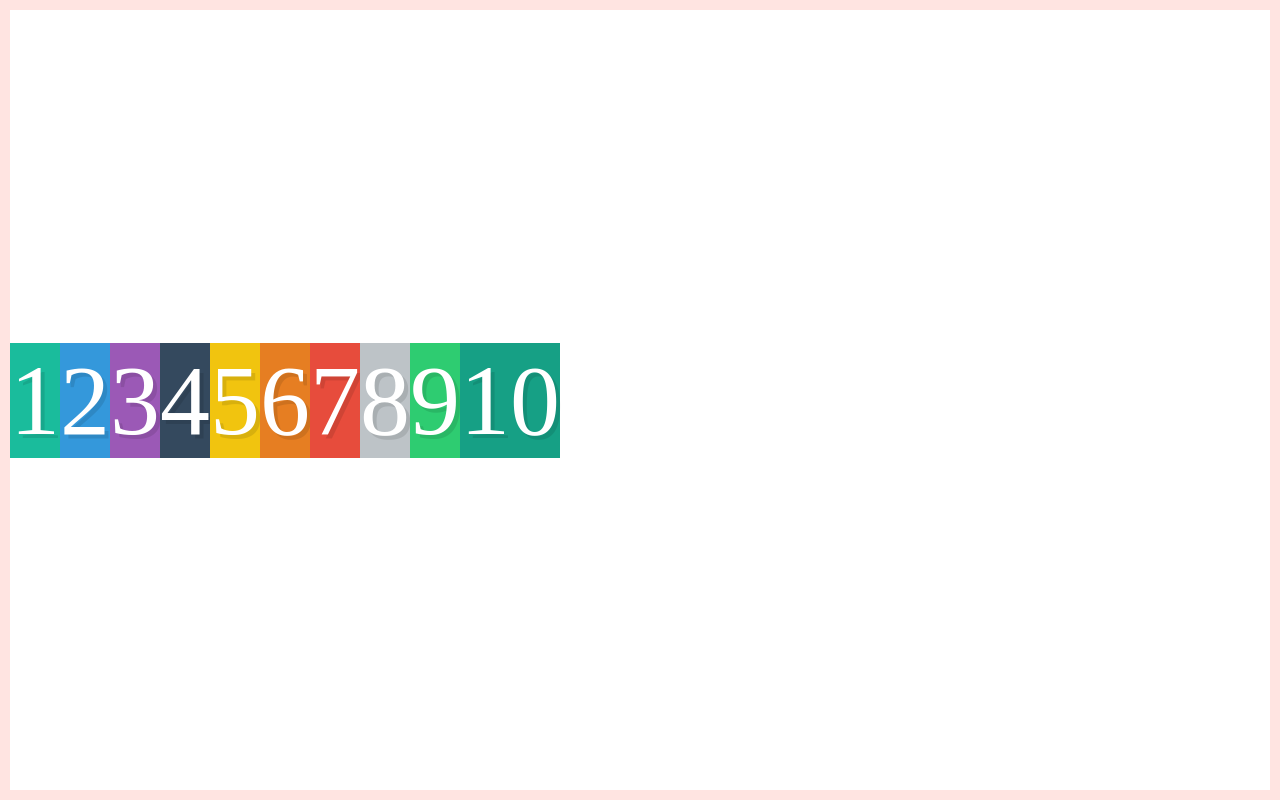
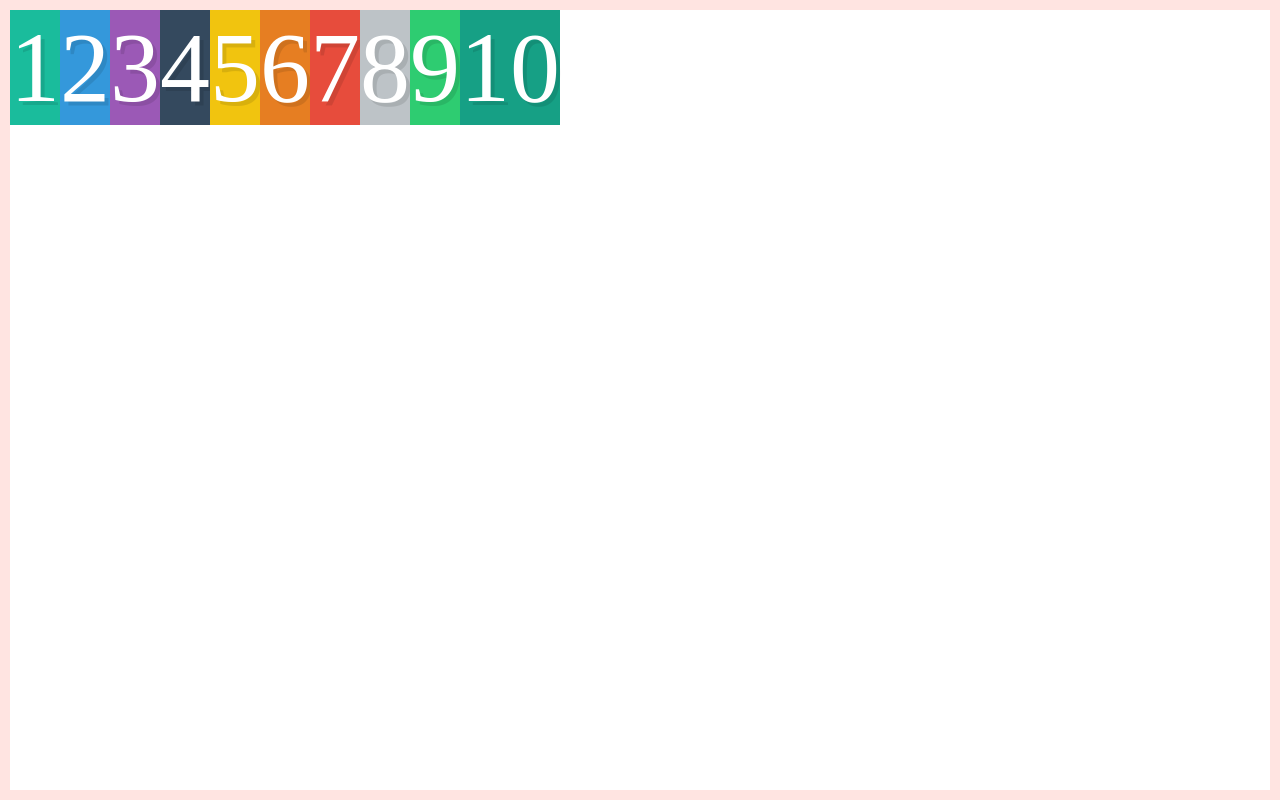
Before and after one commit to Capoverde/FLEXBOX, a plain HTML site: page index.html in a window 1280 px wide. Drawn offline with Linux system fonts and the light colour scheme; a web font is replaced by a local one.

Commit message:
align-items: flex-start

```diff
--- a/src/sass/main.scss
+++ b/src/sass/main.scss
@@ -26,7 +26,7 @@
   display: flex;
   border: 10px solid mistyrose;
   height: 100vh; //Żeby centrowanie w pionie zadziałało container musi miec wysokosc
-  align-items: center; //gefaultowo jest ustawiony na 'stech'
+  align-items: flex-start; //defaultowo jest ustawiony na 'stech'
 
 
 
```
Also changed, not shown: dist/css/main.min.css, 1 other file.
